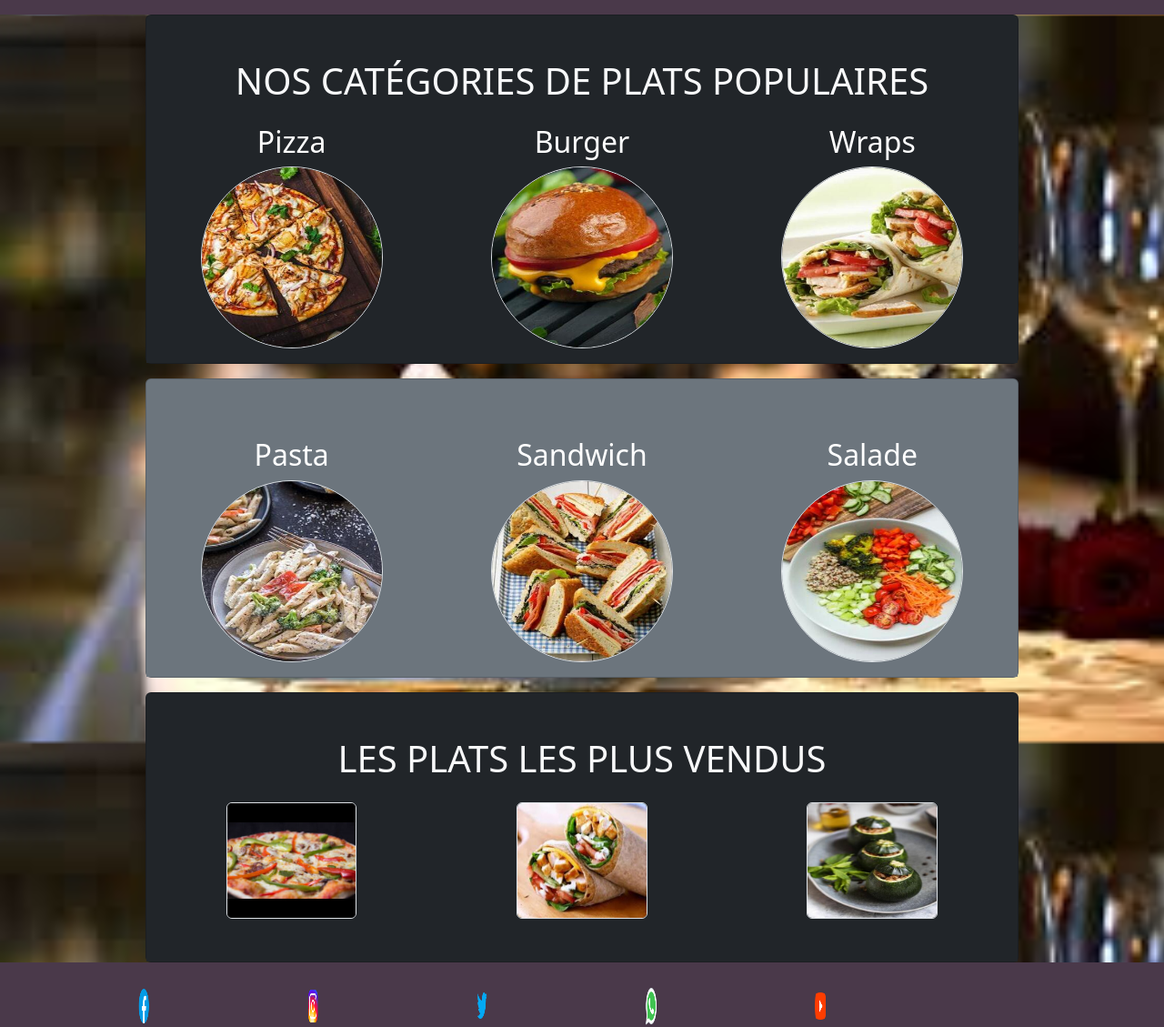
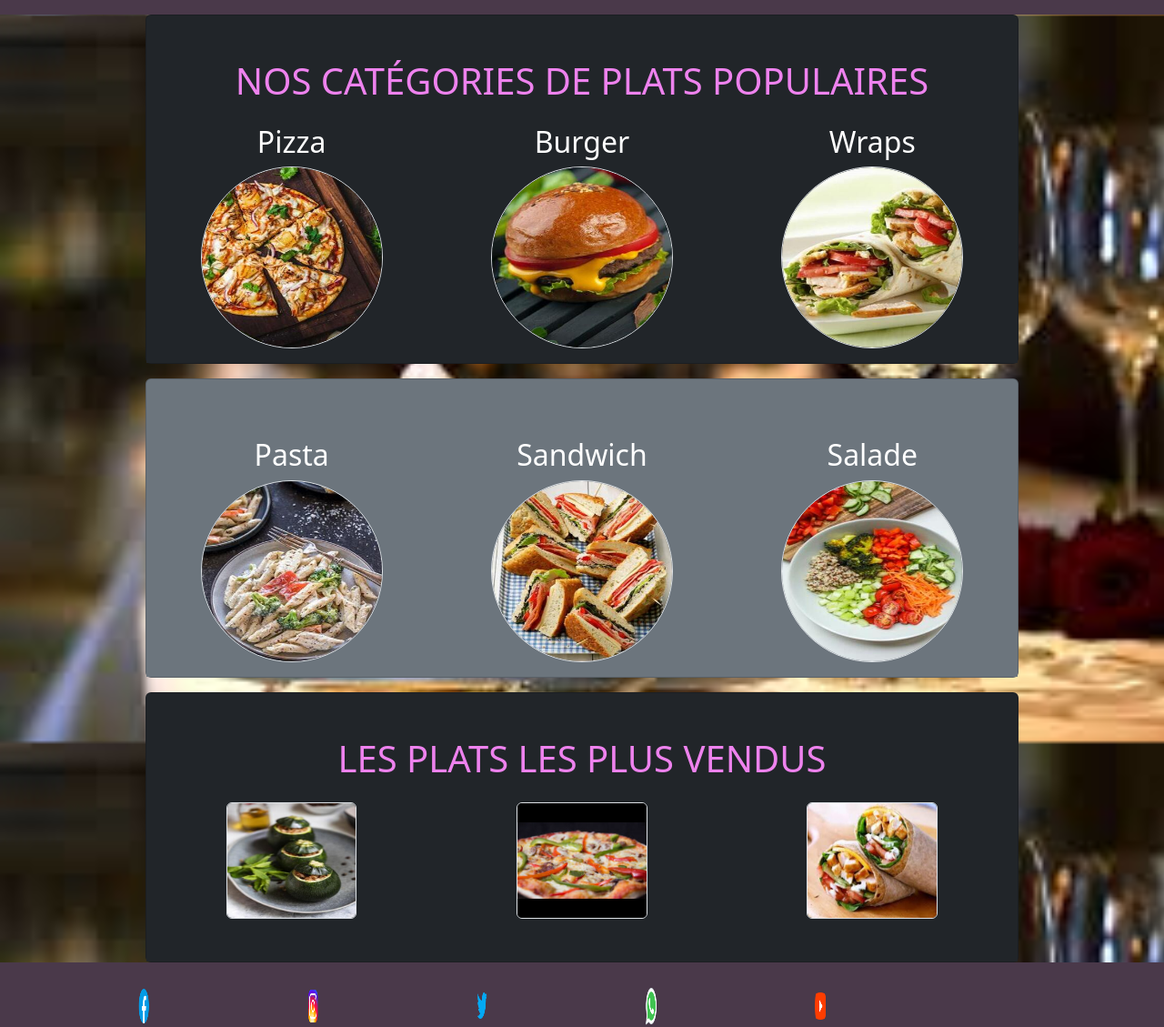
Before and after one commit to mbimba/MS_Developpeur_full_stack_juin-aout2024, a PHP site: page /Eval_MS_full_stack_lignerouge/index.php in a window 1280 px wide. Shown: the part 280-1409 px from the top of the page at 91% size. Run offline with PHP 8.4, Linux system fonts and the light colour scheme; data comes from the database, SQL or seed files in the repository; data that the repository does not hold is empty.

Commit message:
Page index.php: changement couleur h1 dans la class "text-light" en text.

```diff
--- a/Eval_MS_full_stack_lignerouge/index.php
+++ b/Eval_MS_full_stack_lignerouge/index.php
@@ -76,7 +76,7 @@
             <!-- Section des catégories (affichée uniquement si aucune recherche n'est effectuée) -->
             <?php if ($show_categories): ?>
                 <div class="container-fluid mt-3 pt-5 card text-center w-75 bg-dark">
-                    <h1 class="text-light" style="color: #EE82EE">NOS CATÉGORIES DE PLATS POPULAIRES</h1>
+                    <h1 class="text" style="color: #EE82EE">NOS CATÉGORIES DE PLATS POPULAIRES</h1>
                     <div class="row">
                         <?php
                         foreach ($categories_first_set as $categorie) {
@@ -115,7 +115,7 @@
             <!-- Section des plats les plus vendus (affichée uniquement si aucune recherche n'est effectuée) -->
             <?php if ($show_best_sellers): ?>
                 <div class="container-fluid mt-3 pt-5 card text-center w-75 bg-dark">
-                    <h1 class="text-light" style="color: #EE82EE">LES PLATS LES PLUS VENDUS</h1>
+                    <h1 class="text" style="color: #EE82EE">LES PLATS LES PLUS VENDUS</h1>
                     <div class="row">
                         <?php foreach ($best_sellers as $plat): ?>
                             <div class="col-sm-4 p-3 bg-dark text-white">
```
